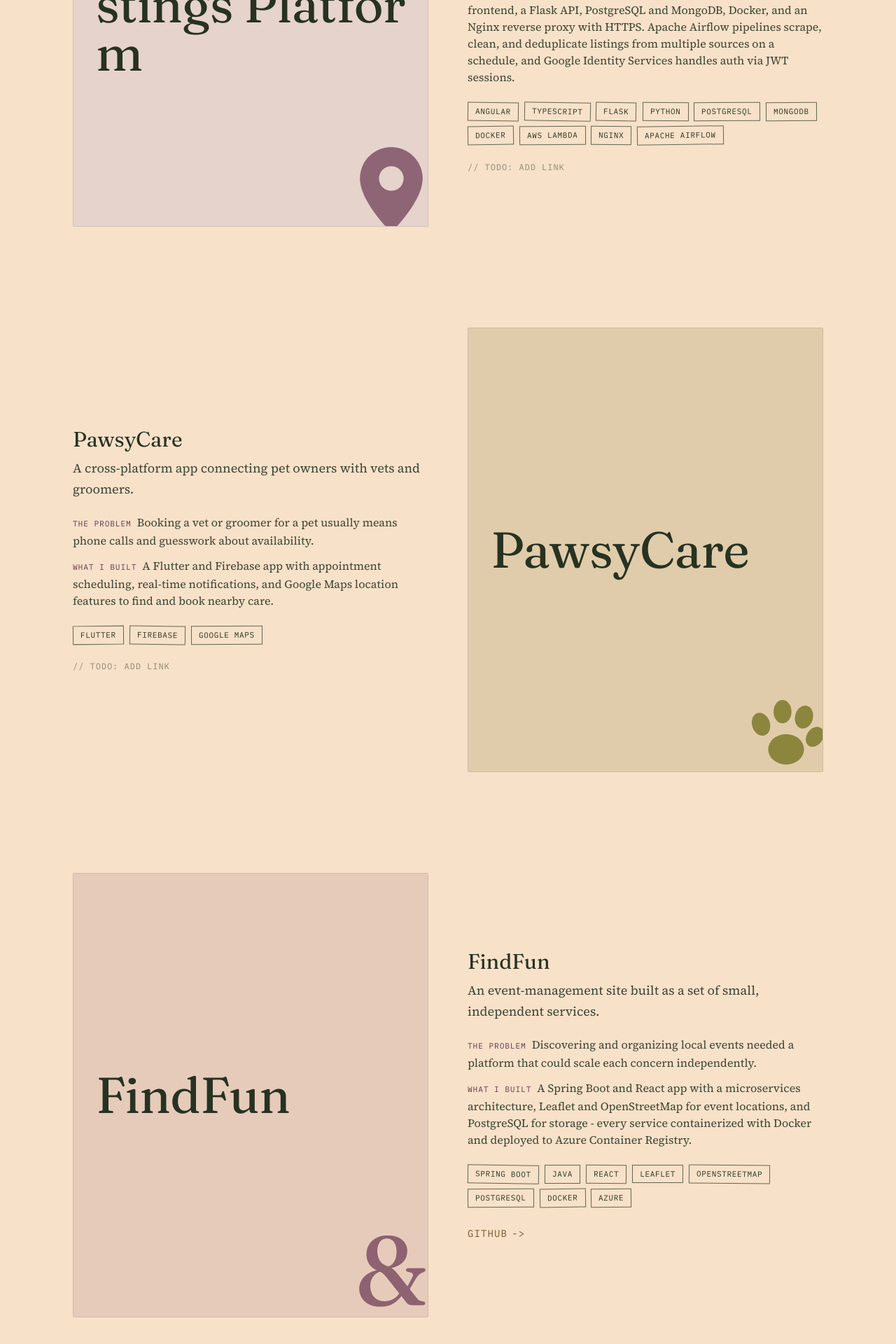
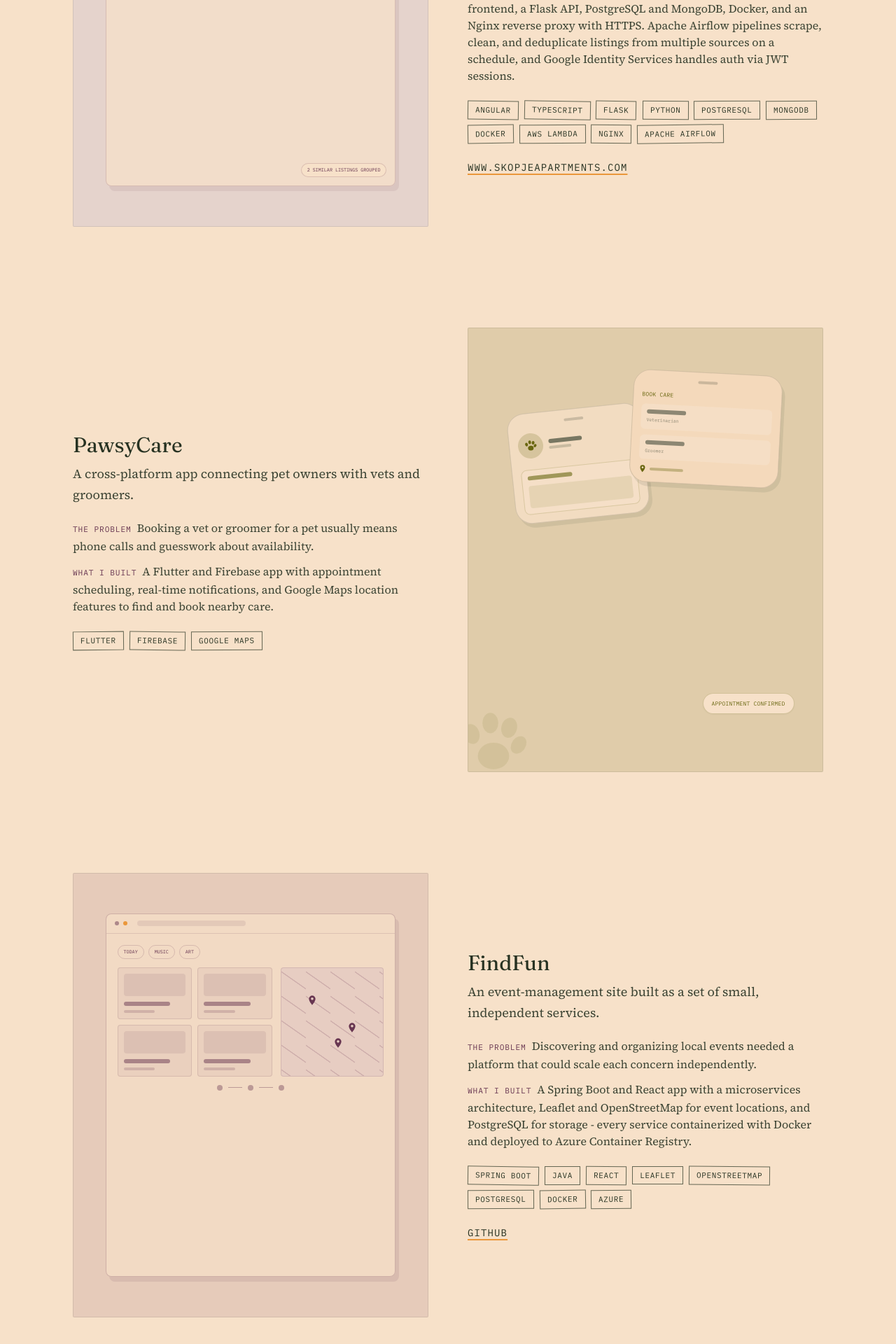
Before and after one commit to mchipi/portfolio, a React (Vite) app: page / in a window 1280 px wide. Shown: the part 2943-4863 px from the top of the page at 70% size. Built offline with nearby package versions, Linux system fonts and the light colour scheme; the HTML template or start-up script is replaced by a standard one.

Commit message:
Refactor project data structure: replace posterGlyph with visual and update project details for clarity

```diff
--- a/src/components/ProjectSpread.tsx
+++ b/src/components/ProjectSpread.tsx
@@ -13,32 +13,15 @@ const tintClasses: Record<PosterTint, { bg: string; bgHover: string; glyph: stri
   plum: { bg: 'bg-plum/[0.12]', bgHover: 'group-hover:bg-plum/[0.22]', glyph: 'text-plum/70' },
 }
 
-function PosterGlyph({ glyph, className }: { glyph: Project['posterGlyph']; className?: string }) {
-  if (glyph === 'ampersand') {
-    return (
-      <svg viewBox="0 0 100 100" className={className} aria-hidden="true">
-        <text
-          x="50"
-          y="78"
-          textAnchor="middle"
-          fontSize="110"
-          fill="currentColor"
-          fontFamily="Fraunces, ui-serif, serif"
-        >
-          &amp;
-        </text>
-      </svg>
-    )
-  }
+function MapPin({ className = '' }: { className?: string }) {
+  return (
+    <svg viewBox="0 0 24 24" className={className} aria-hidden="true" fill="currentColor">
+      <path d="M12 2a7 7 0 0 0-7 7c0 5.2 7 13 7 13s7-7.8 7-13a7 7 0 0 0-7-7Zm0 9.5A2.5 2.5 0 1 1 12 6a2.5 2.5 0 0 1 0 5.5Z" />
+    </svg>
+  )
+}
 
-  if (glyph === 'map-pin') {
-    return (
-      <svg viewBox="0 0 64 80" className={className} aria-hidden="true" fill="currentColor">
-        <path d="M32 2C16.5 2 4 14.5 4 30c0 21 28 48 28 48s28-27 28-48C60 14.5 47.5 2 32 2zm0 39a11 11 0 1 1 0-22 11 11 0 0 1 0 22z" />
-      </svg>
-    )
-  }
-
+function Paw({ className = '' }: { className?: string }) {
   return (
     <svg viewBox="0 0 100 100" className={className} aria-hidden="true" fill="currentColor">
       <ellipse cx="50" cy="66" rx="20" ry="17" />
@@ -47,6 +30,63 @@ function PosterGlyph({ glyph, className }: { glyph: Project['posterGlyph']; clas
       <ellipse cx="70" cy="30" rx="10" ry="13" transform="rotate(14 70 30)" />
       <ellipse cx="82" cy="52" rx="9" ry="12" transform="rotate(35 82 52)" />
     </svg>
+  )
+}
+
+function ProjectVisual({ visual }: Pick<Project, 'visual'>) {
+  if (visual === 'pet-care') {
+    return (
+      <div className="absolute inset-0 flex items-center justify-center" aria-hidden="true">
+        <Paw className="absolute -left-5 -bottom-4 h-28 w-28 text-olive/10" />
+        <div className="absolute left-[12%] top-[18%] w-[38%] rounded-[1.5rem] border border-ink/15 bg-paper/75 p-3 shadow-[4px_6px_0_rgba(39,50,34,0.09)] -rotate-6 transition-transform duration-300 group-hover:-rotate-3">
+          <div className="mx-auto mb-3 h-1 w-7 rounded-full bg-ink/20" />
+          <div className="flex items-center gap-2">
+            <div className="grid h-9 w-9 place-items-center rounded-full bg-olive/20"><Paw className="h-5 w-5 text-olive" /></div>
+            <div className="space-y-1"><div className="h-1.5 w-12 rounded bg-ink/60" /><div className="h-1 w-8 rounded bg-ink/20" /></div>
+          </div>
+          <div className="mt-4 rounded-lg border border-olive/20 bg-paper/70 p-2"><div className="mb-2 h-1.5 w-16 rounded bg-olive/60" /><div className="h-8 rounded bg-olive/10" /></div>
+        </div>
+        <div className="absolute right-[12%] top-[10%] w-[42%] rounded-[1.5rem] border border-ink/15 bg-[#f4d9bb] p-3 shadow-[4px_6px_0_rgba(39,50,34,0.09)] rotate-3 transition-transform duration-300 group-hover:rotate-1">
+          <div className="mx-auto mb-3 h-1 w-7 rounded-full bg-ink/20" />
+          <div className="font-utility text-[0.5rem] uppercase tracking-wide text-olive">Book care</div>
+          <div className="mt-2 space-y-2">
+            {['Veterinarian', 'Groomer'].map((label) => <div key={label} className="rounded-md bg-paper/70 p-2"><div className="h-1.5 w-14 rounded bg-ink/50" /><div className="mt-1 font-utility text-[0.4rem] text-ink/50">{label}</div></div>)}
+          </div>
+          <div className="mt-2 flex items-center gap-1 text-olive"><MapPin className="h-3 w-3" /><div className="h-1 w-12 rounded bg-olive/35" /></div>
+        </div>
+        <div className="absolute bottom-[13%] right-[8%] rounded-full border border-olive/25 bg-paper px-3 py-2 font-utility text-[0.5rem] uppercase tracking-wide text-olive shadow-sm">Appointment confirmed</div>
+      </div>
+    )
+  }
+
+  if (visual === 'events') {
+    return (
+      <div className="absolute inset-[9%] overflow-hidden rounded-lg border border-plum/25 bg-paper/65 shadow-[5px_7px_0_rgba(104,54,81,0.1)]" aria-hidden="true">
+        <div className="flex h-7 items-center gap-1.5 border-b border-plum/15 px-3"><i className="h-1.5 w-1.5 rounded-full bg-plum/50" /><i className="h-1.5 w-1.5 rounded-full bg-accent" /><div className="ml-2 h-2 w-2/5 rounded bg-plum/10" /></div>
+        <div className="p-3 sm:p-4">
+          <div className="mb-3 flex gap-1.5">{['Today', 'Music', 'Art'].map((item) => <span key={item} className="rounded-full border border-plum/20 px-2 py-1 font-utility text-[0.42rem] uppercase text-plum">{item}</span>)}</div>
+          <div className="grid grid-cols-[1.2fr_.8fr] gap-3">
+            <div className="grid grid-cols-2 gap-2">{[0, 1, 2, 3].map((item) => <div key={item} className="rounded border border-plum/15 bg-plum/[0.06] p-2"><div className="mb-2 h-8 rounded bg-plum/10" /><div className="h-1.5 w-3/4 rounded bg-plum/50" /><div className="mt-1.5 h-1 w-1/2 rounded bg-plum/20" /></div>)}</div>
+            <div className="relative min-h-24 rounded border border-plum/15 bg-[#dfc3c1]/60"><div className="absolute inset-0 opacity-20 [background-image:linear-gradient(35deg,transparent_48%,#683651_49%,#683651_51%,transparent_52%)] [background-size:35px_35px]" />{['left-1/4 top-1/4', 'right-1/4 top-1/2', 'left-1/2 bottom-1/4'].map((pos) => <MapPin key={pos} className={`absolute ${pos} h-4 w-4 text-plum`} />)}</div>
+          </div>
+          <div className="mt-3 flex items-center justify-center gap-2 opacity-40"><i className="h-2 w-2 rounded-full bg-plum" /><i className="h-px w-5 bg-plum" /><i className="h-2 w-2 rounded-full bg-plum" /><i className="h-px w-5 bg-plum" /><i className="h-2 w-2 rounded-full bg-plum" /></div>
+        </div>
+      </div>
+    )
+  }
+
+  return (
+    <div className="absolute inset-[9%] overflow-hidden rounded-lg border border-plum/20 bg-paper/70 shadow-[5px_7px_0_rgba(104,54,81,0.09)]" aria-hidden="true">
+      <div className="flex h-7 items-center gap-1.5 border-b border-plum/15 px-3"><i className="h-1.5 w-1.5 rounded-full bg-plum/40" /><i className="h-1.5 w-1.5 rounded-full bg-accent" /><div className="ml-2 h-2 w-2/5 rounded bg-plum/10" /></div>
+      <div className="p-3 sm:p-4">
+        <div className="flex gap-2"><div className="h-7 flex-1 rounded border border-plum/15 bg-paper px-2 py-1.5"><div className="h-1.5 w-2/3 rounded bg-ink/20" /></div><div className="grid h-7 w-14 place-items-center rounded bg-plum font-utility text-[0.45rem] uppercase text-paper">Search</div></div>
+        <div className="mt-3 grid grid-cols-[.65fr_1.35fr] gap-3">
+          <div className="space-y-2 rounded border border-plum/15 p-2"><div className="font-utility text-[0.45rem] uppercase text-plum">Filters</div>{[1, 2, 3].map((item) => <div key={item} className="flex items-center gap-1.5"><i className="h-2 w-2 rounded-sm border border-plum/30" /><i className="h-1 w-2/3 rounded bg-ink/15" /></div>)}</div>
+          <div className="space-y-2">{[0, 1].map((item) => <div key={item} className="flex gap-2 rounded border border-plum/15 bg-lilac/20 p-2"><div className="h-11 w-14 rounded bg-plum/15" /><div className="flex-1"><div className="flex justify-between"><i className="h-1.5 w-3/5 rounded bg-ink/50" /><span className="text-[0.55rem] text-plum">{item ? '♡' : '♥'}</span></div><div className="mt-2 h-1 w-1/2 rounded bg-ink/20" /><div className="mt-2 flex items-center gap-1 font-utility text-[0.4rem] text-plum"><MapPin className="h-2.5 w-2.5" /> listing details</div></div></div>)}</div>
+        </div>
+        <div className="absolute bottom-3 right-3 rounded-full border border-plum/20 bg-paper px-2 py-1 font-utility text-[0.42rem] uppercase text-plum">2 similar listings grouped</div>
+      </div>
+    </div>
   )
 }
 
@@ -66,13 +106,7 @@ export function ProjectSpread({ project, reverse }: ProjectSpreadProps) {
         <div
           className={`relative aspect-[4/5] sm:aspect-[3/2] md:aspect-[4/5] overflow-hidden rounded-sm border border-ink/10 ${tint.bg} ${tint.bgHover} transition-colors duration-200`}
         >
-          <PosterGlyph
-            glyph={project.posterGlyph}
-            className={`absolute -right-3 -bottom-3 w-24 h-24 md:w-32 md:h-32 ${tint.glyph} transition-transform duration-200 group-hover:-translate-x-1.5 group-hover:-translate-y-1.5`}
-          />
-          <span className="absolute inset-0 flex items-center p-6 md:p-8">
-            <span className="font-display text-poster text-ink break-all min-w-0 block">{project.name}</span>
-          </span>
+          <ProjectVisual visual={project.visual} />
         </div>
       </div>
 
@@ -97,20 +131,14 @@ export function ProjectSpread({ project, reverse }: ProjectSpreadProps) {
           ))}
         </div>
 
-        {primaryLink ? (
-          <a
-            href={primaryLink.href}
-            target="_blank"
-            rel="noreferrer"
-            className="inline-flex items-center gap-1.5 font-utility text-sm uppercase tracking-[0.08em] text-accent-ink hover:text-ink transition-colors duration-150"
-          >
-            {primaryLink.label}
-            <span className="inline-block transition-transform duration-200 group-hover:translate-x-1" aria-hidden="true">
-              -&gt;
-            </span>
-          </a>
-        ) : (
-          <p className="font-utility text-xs uppercase tracking-[0.08em] text-ink/50">// TODO: add link</p>
+        {primaryLink && (
+          <div className="flex flex-wrap gap-x-5 gap-y-2">
+            {project.links.map((link) => (
+              <a key={link.href} href={link.href} target="_blank" rel="noopener noreferrer" className="font-utility text-sm uppercase tracking-[0.08em] text-ink underline decoration-accent decoration-2 underline-offset-4 transition-colors duration-150 hover:text-accent-ink focus-visible:text-accent-ink">
+                {link.label}
+              </a>
+            ))}
+          </div>
         )}
       </div>
     </motion.article>
--- a/src/content/projects.ts
+++ b/src/content/projects.ts
@@ -1,5 +1,5 @@
 export type PosterTint = 'lilac' | 'olive' | 'plum'
-export type PosterGlyph = 'map-pin' | 'paw' | 'ampersand'
+export type ProjectVisual = 'apartments' | 'pet-care' | 'events'
 
 export interface ProjectLink {
   label: string
@@ -14,22 +14,22 @@ export interface Project {
   stack: string[]
   links: ProjectLink[]
   posterTint: PosterTint
-  posterGlyph: PosterGlyph
+  visual: ProjectVisual
   featured?: boolean
 }
 
 export const projects: Project[] = [
   {
-    name: 'Apartment Listings Platform',
+    name: 'SkopjeApartments.com',
     dek: 'A real-estate listings platform built end to end - including the pipeline that keeps it fed.',
     problem:
       'Apartment listings are scattered across sources, duplicated, and go stale fast. Renters and buyers need one clean, current view.',
     built:
       'A cloud-native platform on AWS: an Angular frontend, a Flask API, PostgreSQL and MongoDB, Docker, and an Nginx reverse proxy with HTTPS. Apache Airflow pipelines scrape, clean, and deduplicate listings from multiple sources on a schedule, and Google Identity Services handles auth via JWT sessions.',
     stack: ['Angular', 'TypeScript', 'Flask', 'Python', 'PostgreSQL', 'MongoDB', 'Docker', 'AWS Lambda', 'Nginx', 'Apache Airflow'],
-    links: [],
+    links: [{ label: 'www.skopjeapartments.com', href: 'https://www.skopjeapartments.com' }],
     posterTint: 'lilac',
-    posterGlyph: 'map-pin',
+    visual: 'apartments',
     featured: true,
   },
   {
@@ -42,7 +42,7 @@ export const projects: Project[] = [
     stack: ['Flutter', 'Firebase', 'Google Maps'],
     links: [],
     posterTint: 'olive',
-    posterGlyph: 'paw',
+    visual: 'pet-care',
   },
   {
     name: 'FindFun',
@@ -53,8 +53,6 @@ export const projects: Project[] = [
     stack: ['Spring Boot', 'Java', 'React', 'Leaflet', 'OpenStreetMap', 'PostgreSQL', 'Docker', 'Azure'],
     links: [{ label: 'GitHub', href: 'https://github.com/mchipi/FindFun' }],
     posterTint: 'plum',
-    posterGlyph: 'ampersand',
+    visual: 'events',
   },
 ]
-
-// TODO: add link for PawsyCare once it has a public home.
```
